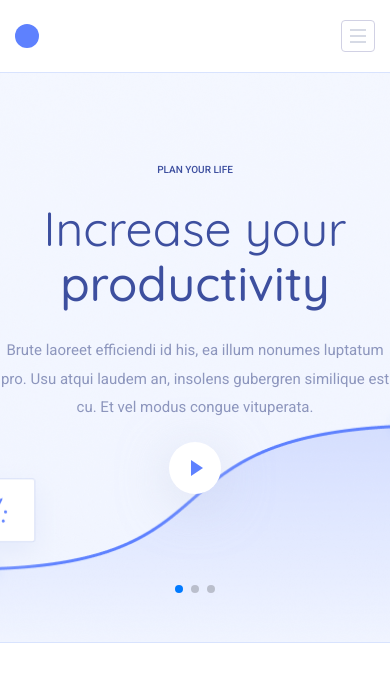
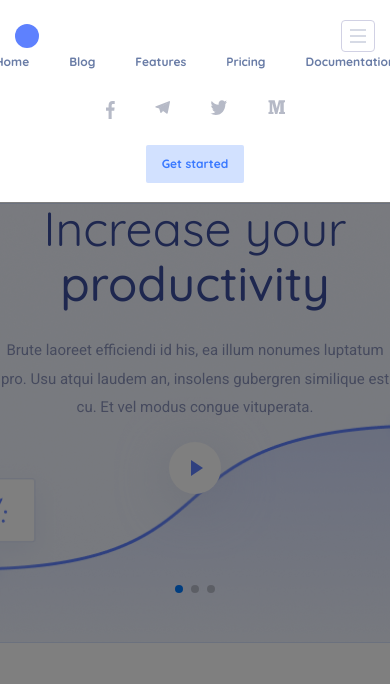
Before and after one commit to YaroslavBorshevsky812/Html_Css_Prosto, a website: page index.html in a window 390 px wide. Both pictures are taken after a click on the button 358 px from the left and 36 px from the top of the page. Shown: the top 684 px of the page. Drawn offline with nearby package versions, Linux system fonts and the light colour scheme.

Commit message:
burger button

```diff
--- a/app.js
+++ b/app.js
@@ -1,22 +1,10 @@
 const swiper = new Swiper('.section-hero-image', {
-    // // Optional parameters
-    // direction: 'vertical',
-    // loop: true,
-
-    // // If we need pagination
     pagination: {
       el: '.swiper-pagination',
       clickable: true
     },
+  });
 
-    // // Navigation arrows
-    // navigation: {
-    //   nextEl: '.swiper-button-next',
-    //   prevEl: '.swiper-button-prev',
-    // },
-
-    // // And if we need scrollbar
-    // scrollbar: {
-    //   el: '.swiper-scrollbar',
-    // },
-  });
+document.querySelector('.btn-burger').addEventListener('click', event => {
+  document.querySelector('.section-header').classList.toggle('section-header--active')
+})
--- a/index.html
+++ b/index.html
@@ -16,12 +16,16 @@
     <section class="section_outer section-header">
        <div class="section_inner section_inner--wide">
            <div class="main_navigation">
+               <div class="logo_wrapper">
                     <a class="logo" href="#"></a>
+               </div>
+
                 <button class="btn-burger">
                     <span class="btn-burger_line"></span>
                     <span class="btn-burger_line"></span>
                     <span class="btn-burger_line"></span>
                 </button>
+                <div class="navigation_wrapper">
                     <nav class="nav nav--header">
                         <ul class="nav-wrapper">
                             <li class="nav-wrapper-item">
@@ -77,6 +81,8 @@
                         </ul>
                         <a class="btn" href="#">Get started</a>
                 </div>
+                </div>
+
            </div>
        </div>
     </section>
--- a/scss/style.scss
+++ b/scss/style.scss
@@ -134,13 +134,39 @@ path{
             padding-top: $padding-vertical-xs;
             padding-bottom: $padding-vertical-xs;
         }
+        &::before {
+            content: '';
+            position: fixed;
+            top: 202px;
+            left: 0;
+            display: none;
+            width: 100vw;
+            height: 100vh;
+            background-color: rgba(0, 0, 0, .5);
+        }
+        &--active {
+            &::before {
+                display: block;
+            }
+        }
     }
 
     .main_navigation {
         display: flex;
         align-items: center;
+        @media (max-width: 990px) {
+            flex-wrap: wrap;
+        }
+    }
 
+    .section-header--active .navigation_wrapper{
+        display: flex;
     }
+
+    .section-header--active .body{
+        overflow: hidden; /* Hide scrollbars */
+    }
+
 
     .main_socials {
         display: flex;
@@ -149,6 +175,9 @@ path{
     }
 
     .logo {
+        display: block;
+        width: 100%;
+        height: auto;
         background-color: #5e81fe;
         border-radius: 100%;
         width: $base * 6;
@@ -158,13 +187,17 @@ path{
 
     .nav--header{
         @media (max-width: 990px) {
-            display: none;
+            margin-bottom: 30px;
         }
     }
 
-    .main_socials--header {
+    .navigation_wrapper {
+        display: flex;
+        width: 100%;
+        align-items: center;
         @media (max-width: 990px) {
             display: none;
+            flex-direction: column;
         }
     }
 
@@ -225,17 +258,21 @@ path{
         &:hover {
             background-color: #305ab4;;
         }
+        @media (max-width: 990px) {
+            margin: 0 auto;
+        }
 
     }
 
 
     .btn-burger {
+        display: none;
         margin-left: auto;
-        display: none;
         padding: 8px 8px;
         background: none;
         border: 1px solid #D1D1E4;
         border-radius: 4px;
+        cursor: pointer;
         &_line {
             display: block;
             width: $base * 4;
@@ -244,6 +281,12 @@ path{
             & + & {
                 margin-top: $base;
             }
+        }
+        &:active .btn-burger_line{
+            background-color: grey;
+        }
+        &:active {
+            border: 1px solid grey;
         }
         @media (max-width: 990px) {
             display: block;
```
Also changed, not shown: css/style.css. Lines whose indentation alone changed are shown as unchanged.
